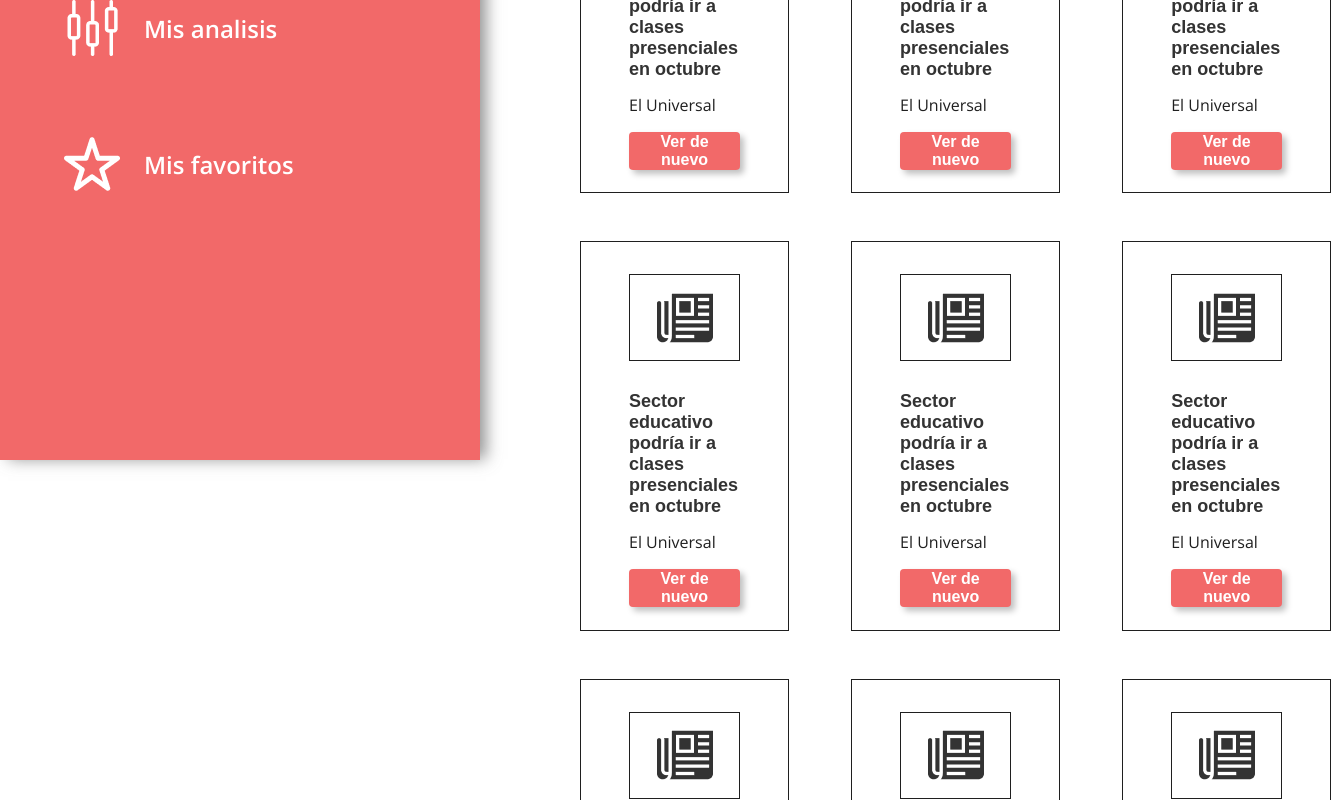
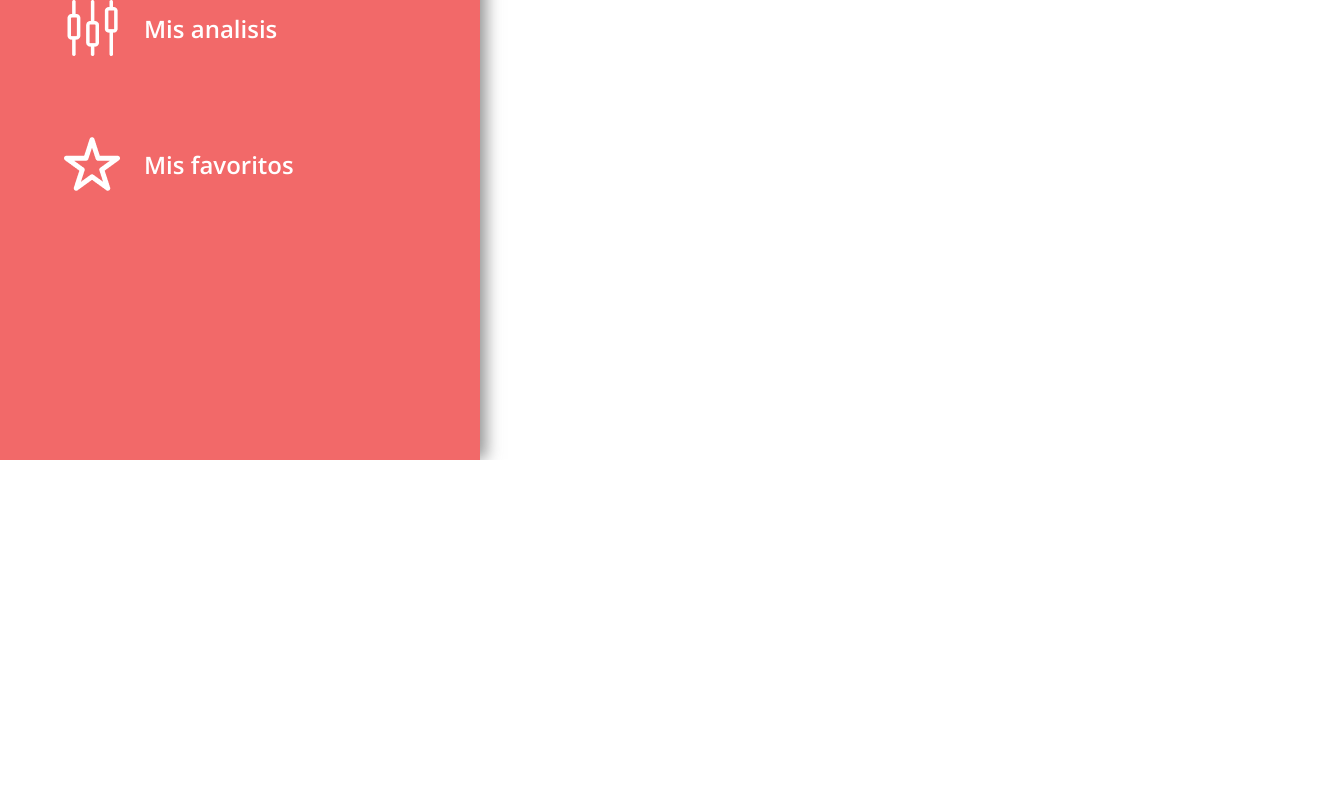
Before and after one commit to MikeMV97/esFakeFrontend, a Next.js app: page /favorites in a window 1280 px wide. Shown: the part 340-1140 px from the top of the page, 1331 px wide, since content can reach past the window. After the commit the page ends 800 px from the top, so only its background shows below. Built offline with nearby package versions, Linux system fonts and the light colour scheme; a web font is replaced by a local one.

Commit message:
:sparkles: Adding dynamic favorites

```diff
--- a/components/NewsAnalysis/index.js
+++ b/components/NewsAnalysis/index.js
@@ -1,20 +1,28 @@
+import { useRouter } from "next/router";
 import PropTypes from "prop-types";
 import { StyledNew } from "./styles";
 
-export const NewsAnalysis = ({ title, name }) => {
+export const NewsAnalysis = ({ title, id }) => {
+  const router = useRouter()
   return (
     <StyledNew>
       <div>
         <img src="/newsPaperIconBlack.png" />
       </div>
       <h5>{title}</h5>
-      <p>{name}</p>
-      <button>Ver de nuevo</button>
+      <button onClick={() => {
+        router.push({
+          pathname: '/report',
+          query: {
+            title,
+            id
+          }
+        })
+      }}>Ver de nuevo</button>
     </StyledNew>
   );
 };
 
 NewsAnalysis.propTypes = {
   title: PropTypes.string.isRequired,
-  name: PropTypes.string.isRequired,
 };
--- a/components/ReportGridLayout/index.js
+++ b/components/ReportGridLayout/index.js
@@ -21,7 +21,7 @@ export const ReportGridLayout = (props) => {
         <img src="/results.png" alt="Dibujo de mujer con un reporte" />
       </IlustrationContainer>
       <InfoContainer>
-        <FavoriteButton id={props.data.id} item={props.data} />
+        <FavoriteButton id={props.data.id} item={{ title: props.title, ...props.data }} />
         <h2>De tu noticia <b>&quot;{props.title}&quot;</b> obtuvimos:</h2>
         <ul>
           <li>
--- a/pages/favorites.js
+++ b/pages/favorites.js
@@ -1,55 +1,26 @@
 import { SideBarMenu } from "../components/SideBarMenu";
 import { UserHomeContainer } from "../styles/UserHomeContainer/UserHomeContainer";
 import { NewsAnalysis } from "../components/NewsAnalysis";
-import {NewsContainer} from "../styles/NewsContainer/NewsContainer"
+import { NewsContainer } from "../styles/NewsContainer/NewsContainer"
+import { useFavorites } from "../hooks/useFavorite";
+
 
 const MyAnalysis = () => {
+  const [favorites, _, __] = useFavorites();
   return (
     <UserHomeContainer>
       <SideBarMenu />
       <main>
         <h1>Tus favoritos</h1>
         <NewsContainer>
-          <NewsAnalysis
-            title="Sector educativo podría ir a clases presenciales en octubre "
-            name="El Universal"
-          />
-          <NewsAnalysis
-            title="Sector educativo podría ir a clases presenciales en octubre "
-            name="El Universal"
-          />
-          <NewsAnalysis
-            title="Sector educativo podría ir a clases presenciales en octubre "
-            name="El Universal"
-          />
-          <NewsAnalysis
-            title="Sector educativo podría ir a clases presenciales en octubre "
-            name="El Universal"
-          />
-          <NewsAnalysis
-            title="Sector educativo podría ir a clases presenciales en octubre "
-            name="El Universal"
-          />
-          <NewsAnalysis
-            title="Sector educativo podría ir a clases presenciales en octubre "
-            name="El Universal"
-          />
-          <NewsAnalysis
-            title="Sector educativo podría ir a clases presenciales en octubre "
-            name="El Universal"
-          />
-          <NewsAnalysis
-            title="Sector educativo podría ir a clases presenciales en octubre "
-            name="El Universal"
-          />
-          <NewsAnalysis
-            title="Sector educativo podría ir a clases presenciales en octubre "
-            name="El Universal"
-          />
-          <NewsAnalysis
-            title="Sector educativo podría ir a clases presenciales en octubre "
-            name="El Universal"
-          />
+          {
+            favorites.map((favorite) => (
+              <NewsAnalysis
+                key={favorite.id}
+                {...favorite}
+              />
+            ))
+          }
         </NewsContainer>
       </main>
     </UserHomeContainer>
--- a/pages/report.js
+++ b/pages/report.js
@@ -21,7 +21,6 @@ export async function getServerSideProps({ query }) {
       }
     })
     if (data.error) {
-      console.log("Entra acá")
       return { props: { error: data.error } }
     }
     return { props: { data, title } }
@@ -37,7 +36,6 @@ export async function getServerSideProps({ query }) {
 }
 
 const Report = (props) => {
-  console.log(props)
   return (
     <>
           <ReportLayout>
```
